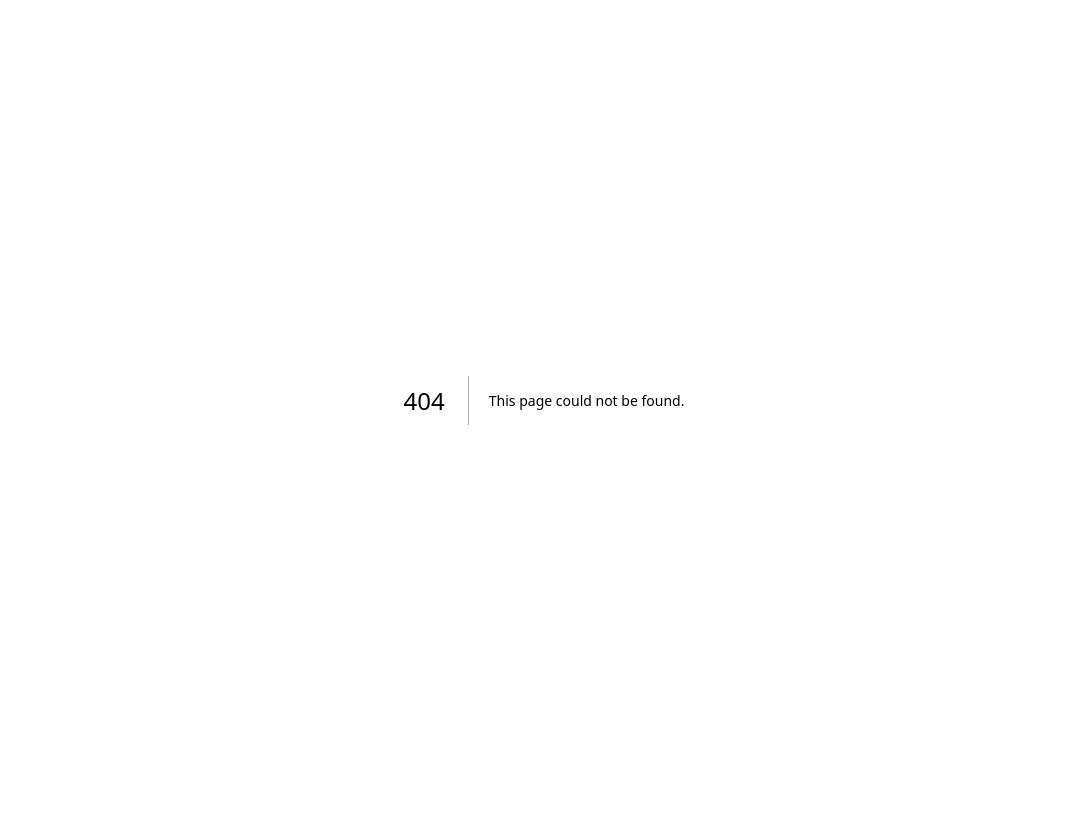
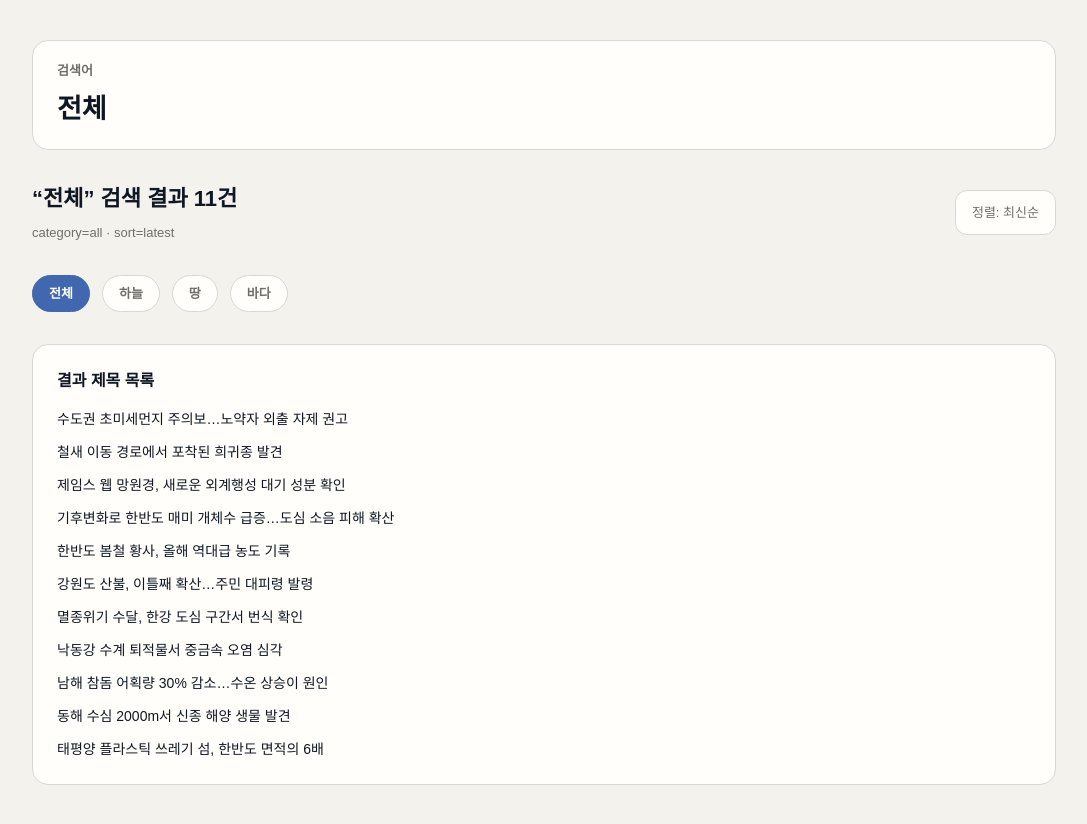
Before and after one commit to gyu6172/HDDB_Project, a Next.js app in the folder frontend/: page /search in a window 1280 px wide. Before the commit this address had no page. Shown: the whole page, without its empty margins (96-1183 px from the left). Before the commit the page ends 800 px from the top, so only its background shows below. Built offline with nearby package versions, Linux system fonts and the light colour scheme; a web font is replaced by a local one.

Commit message:
feat(frontend): 검색 결과 페이지 기본 구조 구현

```diff
--- /dev/null
+++ b/frontend/src/app/search/page.tsx
@@ -0,0 +1,72 @@
+import {
+  normalizeSearchCategory,
+  normalizeSearchSort,
+  searchArticles,
+  SEARCH_CATEGORY_OPTIONS,
+  SEARCH_SORT_OPTIONS,
+} from "@/lib/search";
+
+export default async function SearchPage({
+  searchParams,
+}: {
+  searchParams: Promise<{ q?: string; category?: string; sort?: string }>;
+}) {
+  const params = await searchParams;
+  const query = params.q?.trim() ?? "";
+  const category = normalizeSearchCategory(params.category);
+  const sort = normalizeSearchSort(params.sort);
+  const results = await searchArticles({ query, category, sort });
+  const searchLabel = query || "전체";
+
+  return (
+    <main className="min-h-screen bg-bg px-8 py-10">
+      <section className="mx-auto flex max-w-5xl flex-col gap-8">
+        <div className="rounded-2xl border border-line bg-card px-6 py-5">
+          <p className="text-label font-semibold text-muted">검색어</p>
+          <h1 className="mt-2 text-heading font-bold text-text">{searchLabel}</h1>
+        </div>
+
+        <div className="flex flex-wrap items-center justify-between gap-4">
+          <div>
+            <p className="text-heading-sm font-bold text-text">
+              “{searchLabel}” 검색 결과 {results.length}건
+            </p>
+            <p className="mt-2 text-label text-muted">
+              category={category} · sort={sort}
+            </p>
+          </div>
+
+          <div className="rounded-xl border border-line bg-card px-4 py-3 text-label text-muted">
+            정렬: {SEARCH_SORT_OPTIONS.find((option) => option.value === sort)?.label}
+          </div>
+        </div>
+
+        <div className="flex flex-wrap gap-3">
+          {SEARCH_CATEGORY_OPTIONS.map((option) => (
+            <span
+              key={option.value}
+              className={`rounded-full border px-4 py-2 text-label font-semibold ${
+                option.value === category
+                  ? "border-brand bg-brand text-white"
+                  : "border-line bg-card text-muted"
+              }`}
+            >
+              {option.label}
+            </span>
+          ))}
+        </div>
+
+        <div className="rounded-2xl border border-line bg-card p-6">
+          <h2 className="text-body font-bold text-text">결과 제목 목록</h2>
+          <ul className="mt-4 space-y-3">
+            {results.map((article) => (
+              <li key={article.id} className="text-body-sm text-text">
+                {article.title}
+              </li>
+            ))}
+          </ul>
+        </div>
+      </section>
+    </main>
+  );
+}
--- /dev/null
+++ b/frontend/src/lib/search.ts
@@ -0,0 +1,51 @@
+import { CATEGORY_META } from "@/constants/category";
+import { mockArticles } from "@/lib/mockData";
+import { Article, Category } from "@/types/article";
+
+export type SearchCategory = Category | "all";
+export type SearchSort = "latest" | "relevance";
+
+export interface SearchArticlesParams {
+  query: string;
+  category: SearchCategory;
+  sort: SearchSort;
+}
+
+export const SEARCH_CATEGORY_OPTIONS: { value: SearchCategory; label: string }[] = [
+  { value: "all", label: "전체" },
+  { value: "sky", label: CATEGORY_META.sky.label },
+  { value: "land", label: CATEGORY_META.land.label },
+  { value: "sea", label: CATEGORY_META.sea.label },
+];
+
+export const SEARCH_SORT_OPTIONS: { value: SearchSort; label: string }[] = [
+  { value: "latest", label: "최신순" },
+  { value: "relevance", label: "관련도순" },
+];
+
+export function normalizeSearchCategory(value?: string): SearchCategory {
+  return SEARCH_CATEGORY_OPTIONS.some((option) => option.value === value)
+    ? (value as SearchCategory)
+    : "all";
+}
+
+export function normalizeSearchSort(value?: string): SearchSort {
+  return value === "relevance" ? "relevance" : "latest";
+}
+
+export async function searchArticles({
+  category,
+  sort,
+}: SearchArticlesParams): Promise<Article[]> {
+  const results = category === "all"
+    ? [...mockArticles]
+    : mockArticles.filter((article) => article.category === category);
+
+  return results.sort((a, b) => {
+    if (sort === "relevance") {
+      return b.confidence - a.confidence;
+    }
+
+    return new Date(b.publishedAt).getTime() - new Date(a.publishedAt).getTime();
+  });
+}
```
